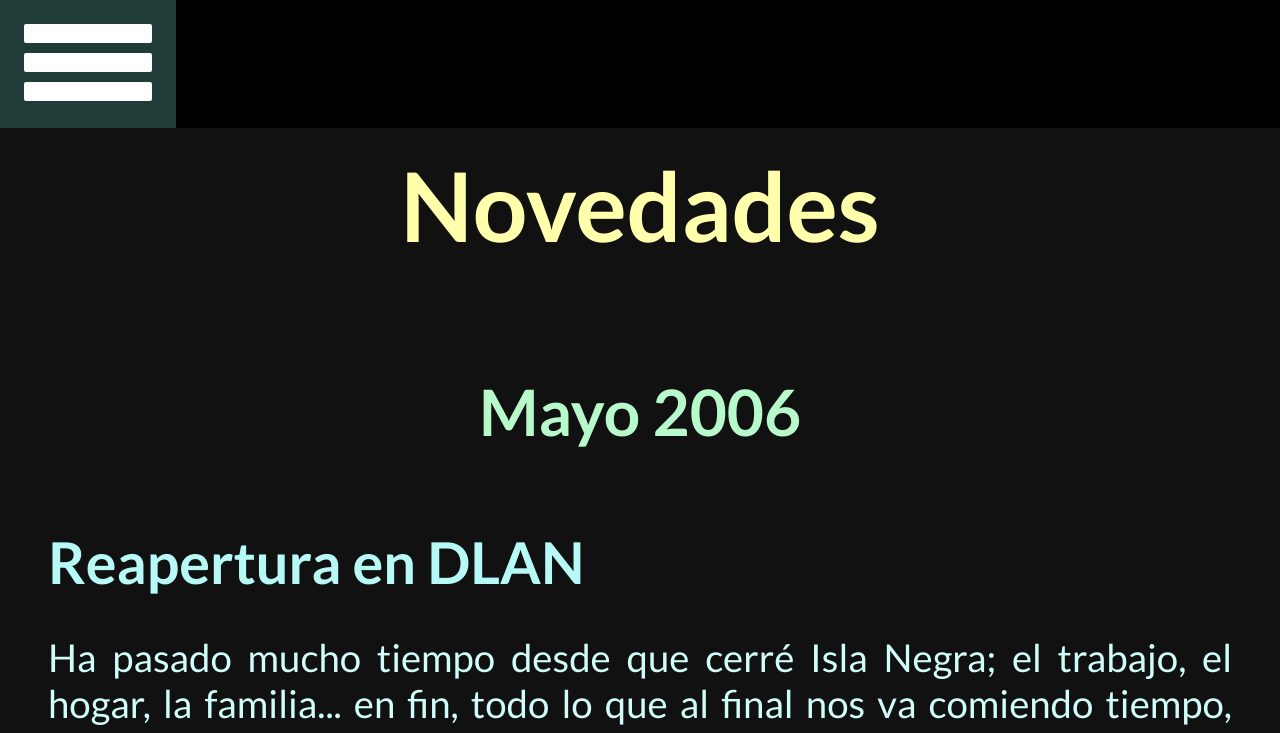
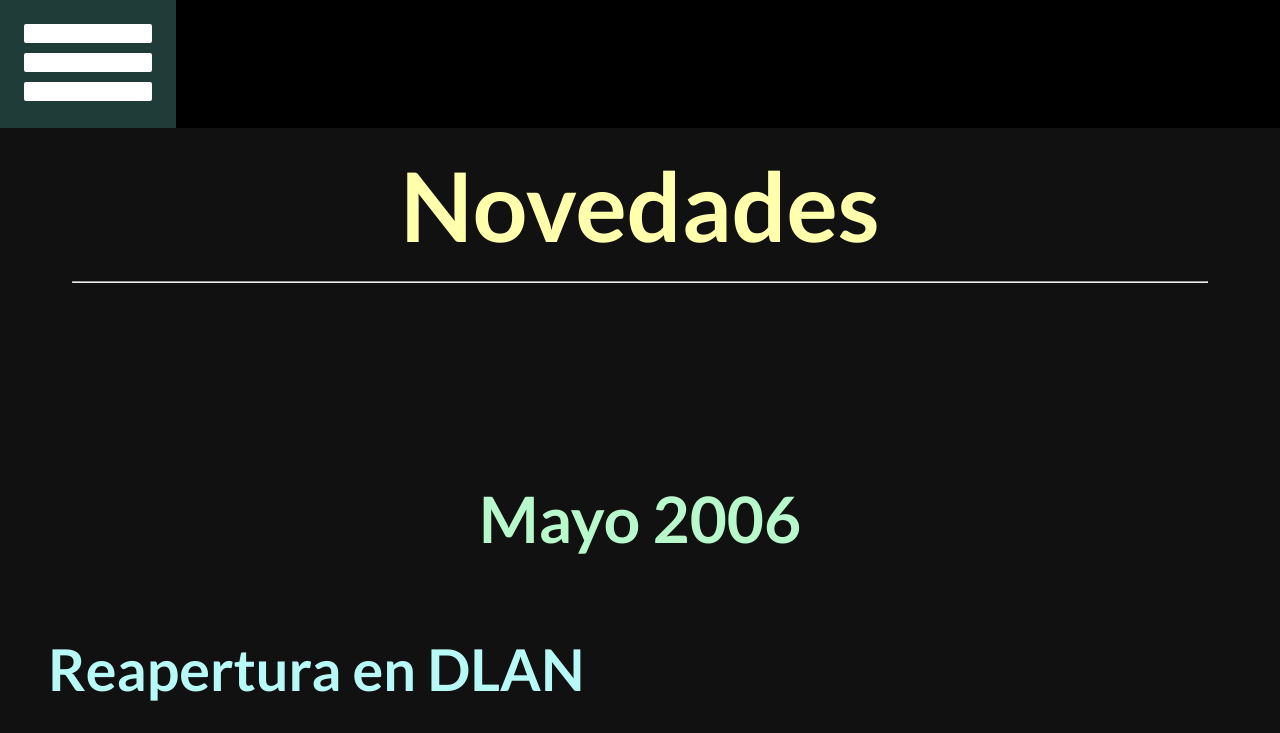
Before and after one commit to juan-filgueiras-rilo/IPM-P3, a plain HTML site: page mobile-first (impl.)/index.html in a window 1280 px wide. Shown: the top 733 px of the page. Drawn offline with Linux system fonts and the light colour scheme; a script that the page names is missing.

Commit message:
retoques de tamaño

```diff
--- a/mobile-first (impl.)/index.html
+++ b/mobile-first (impl.)/index.html
@@ -78,6 +78,8 @@
     <div id="wrapper">
       <div class="container major">
           <h1>Novedades</h1>
+          <br class="heavy">
+          <hr>
       </div>
       <div class="container">
         <h2>Mayo 2006</h2>
```
